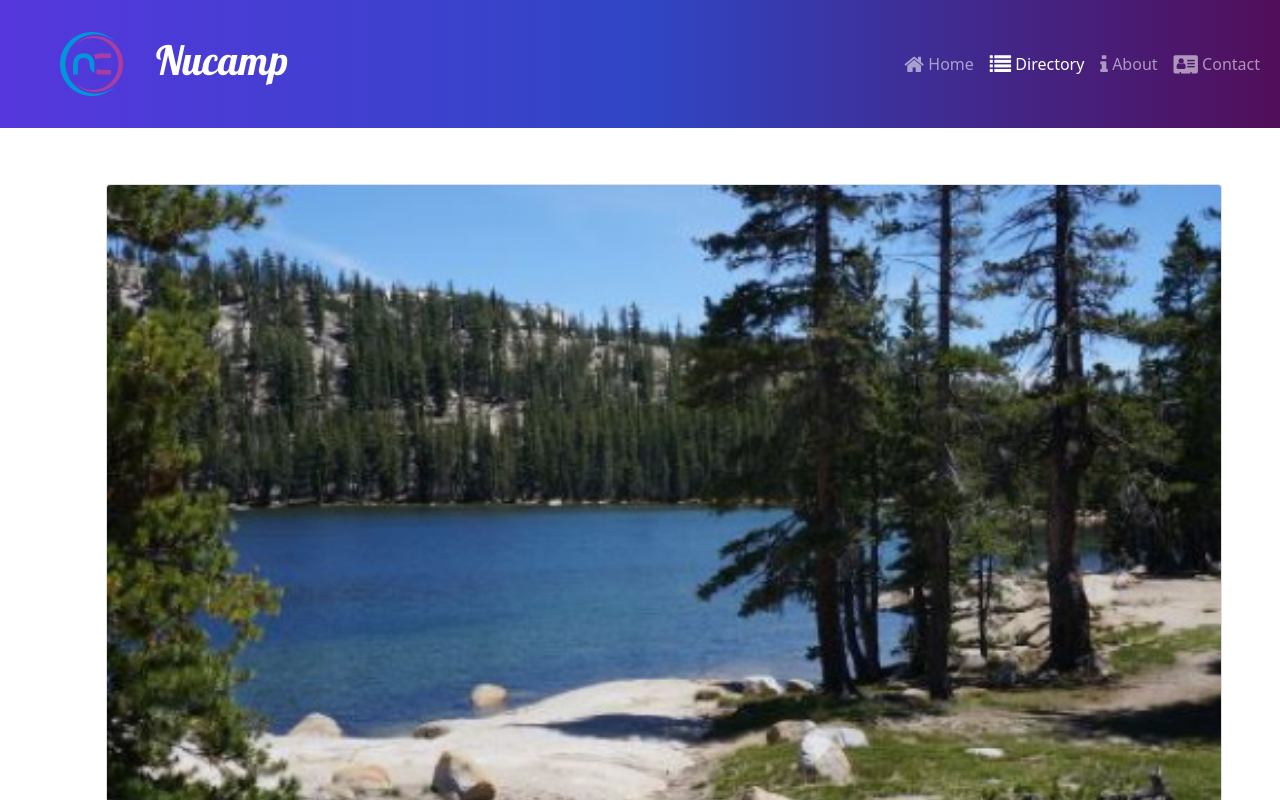
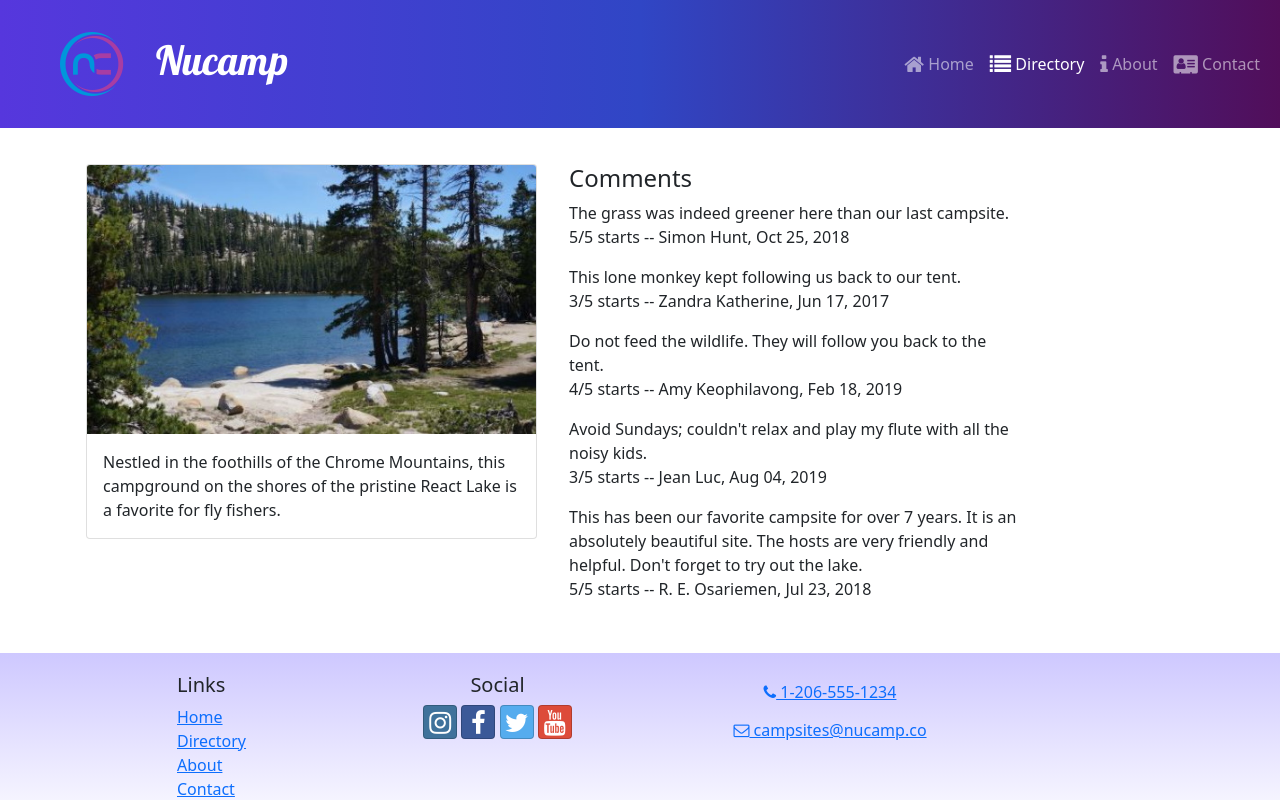
Before and after one commit to dscardona/nucampsite-react, a React (Create React App) app: page /directory/0 in a window 1280 px wide. Shown: the top 800 px of the page. Built offline with nearby package versions, Linux system fonts and the light colour scheme.

Commit message:
Edit CampsiteDetal to take up 5/12 columns, and adjust margin

```diff
--- a/src/features/campsites/CampsiteDetail.js
+++ b/src/features/campsites/CampsiteDetail.js
@@ -4,7 +4,7 @@ const CampsiteDetail = ({ campsite }) => {
     const { image, name, description } = campsite;
 
     return (
-        <Col md='12' className='m-4'>
+        <Col md='5' className='m-1'>
             <Card>
                 <CardImg top src={image} alt={name}/>
                 <CardBody>
```
